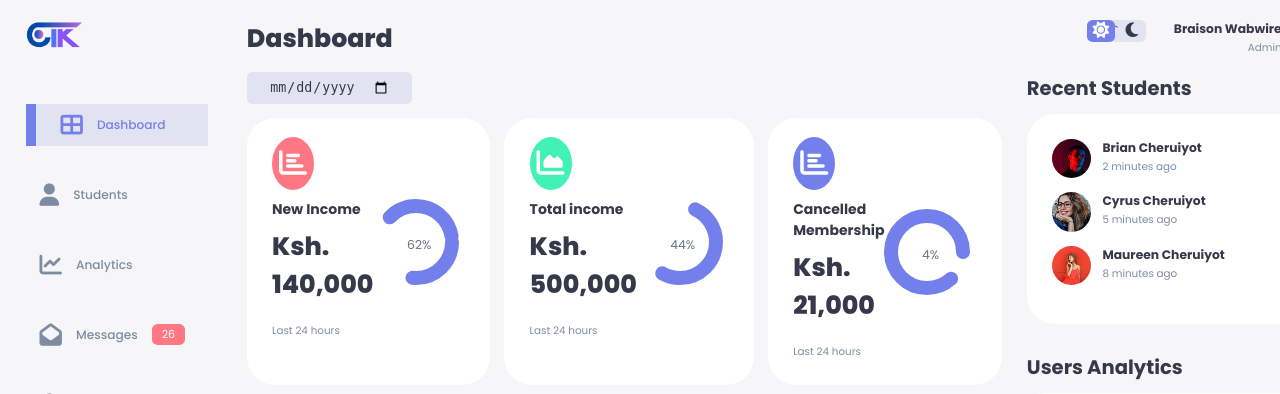
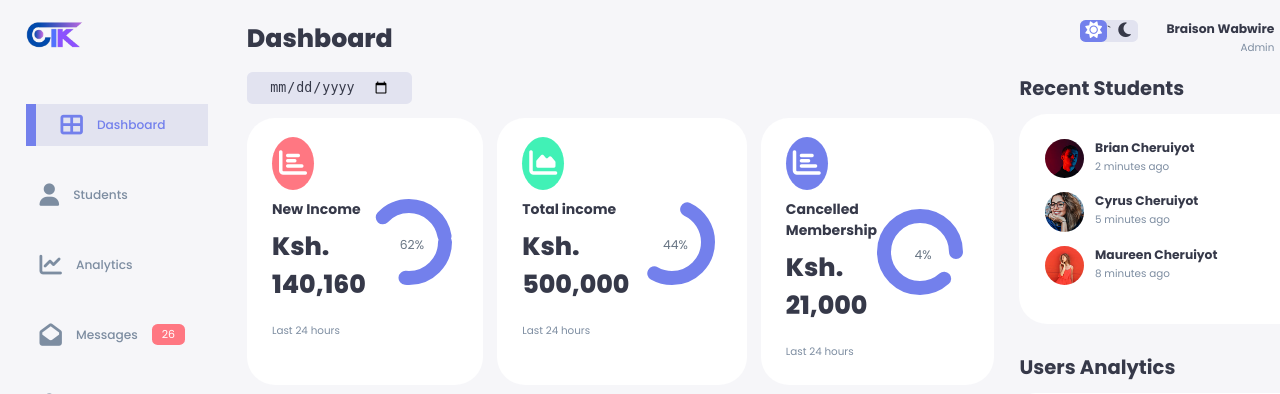
Before and after one commit to cobrianz/EDUTECT, a PHP site: page /Admin/index.html in a window 1280 px wide; the page is wider, and only the part inside the window is pictured. Shown: the top 394 px of that part. Run offline with PHP 8.4, Linux system fonts and the light colour scheme.

Commit message:
first commit

```diff
--- a/Admin/index.html
+++ b/Admin/index.html
@@ -17,10 +17,11 @@
         <aside>
             <div class="top">
                 <div class="logo">
-                    <a href="../index.html"><img src="../assets/logo.png" alt="" style="width: 100%;">
-                    </a>
+                  <a href="../index.html"><img src="../assets/logo.png" alt="" style="width: 100%;"></a>
                 </div>
-            </div>
+
+              </div>
+
             <div class="sidebar">
                 <a href="index.html" class="active">
                     <span><i class="fa fa-th-large" aria-hidden="true"></i></span>
@@ -76,7 +77,7 @@
                     <div class="middle">
                         <div class="left">
                             <h3>New Income</h3>
-                            <h1>Ksh. 140,000</h1>
+                            <h1>Ksh. 140,160</h1>
                         </div>
                         <div class="progress">
                             <svg>
@@ -258,7 +259,7 @@
             </div>
         </div>
     </div>
-    <script src="index.js"></script>
+    <script src="./index.js"></script>
 </body>
 <!-- copyright @Briankipkemoi
  CREATED AND ONWNED BY BRIAN KIPKEMOI CHERUIYOT
--- a/Admin/index.js
+++ b/Admin/index.js
@@ -1,22 +1,30 @@
+// Initial setup
 const sideMenu = document.querySelector("aside");
 const menuBtn = document.querySelector("#menu-btn");
-const closeBtn = document.querySelector("#close-btn");
 const themeToggler = document.querySelector(".theme-toggler");
 
-/* show sidebar */
-menuBtn.addEventListener("click", () => {
-  sideMenu.style.display = "block";
-});
 
-/* close sidebar */
-closeBtn.addEventListener("click", () => {
-  sideMenu.style.display = "none";
-});
-
-/* change theme */
+// Change theme
 themeToggler.addEventListener("click", () => {
   document.body.classList.toggle("dark-theme-variables");
 
   themeToggler.querySelector("span:nth-child(1)").classList.toggle("active");
   themeToggler.querySelector("span:nth-child(2)").classList.toggle("active");
+
+  // Save theme preference in local storage
+  if (document.body.classList.contains("dark-theme-variables")) {
+    localStorage.setItem("theme", "dark");
+  } else {
+    localStorage.setItem("theme", "light");
+  }
 });
+
+// Load theme preference from local storage
+document.addEventListener("DOMContentLoaded", () => {
+  const theme = localStorage.getItem("theme");
+  if (theme === "dark") {
+    document.body.classList.add("dark-theme-variables");
+    themeToggler.querySelector("span:nth-child(1)").classList.add("active");
+    themeToggler.querySelector("span:nth-child(2)").classList.remove("active");
+  }
+});
--- a/Admin/style.css
+++ b/Admin/style.css
@@ -33,7 +33,7 @@
     --color-dark: #edeffd;
     --color-dark-variant: #a3bdcc;
     --color-light: rgba(0, 0, 0, 0.4);
-    --box-shadow: 0 2rem 3rem var(--color-light);
+    --box-shadow: 0 0 0 var(--color-light);
 }
 
 * {
```
Also changed, not shown: style.css (+0 -13 lines).
